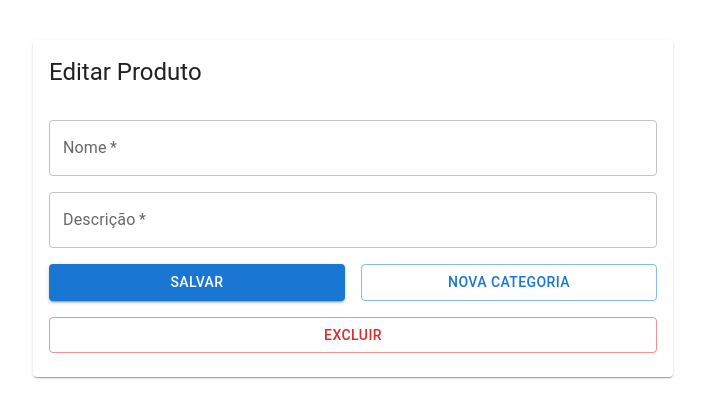
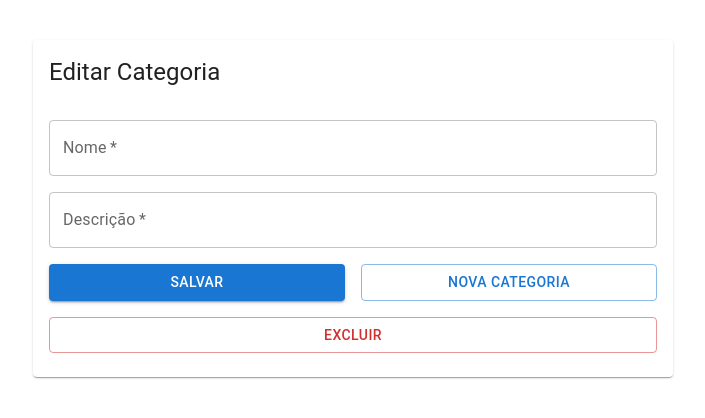
Before and after one commit to BettBernarda/CRM-React-project, a React (Vite) app: page /produtos/categorias/1 in a window 1280 px wide. Shown: the top 418 px of the page, without its empty margins (287-992 px from the left). Built offline with nearby package versions, Linux system fonts and the light colour scheme; no server answers.

Commit message:
Corrigido título da página de cadastro de categoria de produto

```diff
--- a/src/pages/ProductCategoryPage.jsx
+++ b/src/pages/ProductCategoryPage.jsx
@@ -114,7 +114,7 @@ export default function ProductCategoryPage() {
       <RequireLogin />
       <Box className="flex justify-center mt-10">
         <Card sx={{ width: '50vw', minWidth: '300px' }}>
-          <CardHeader title={id === 'novo' ? "Novo Produto" : "Editar Produto"} />
+          <CardHeader title={id === 'novo' ? "Nova Categoria" : "Editar Categoria"} />
           <CardContent>
             <Box
               component="form"
```
